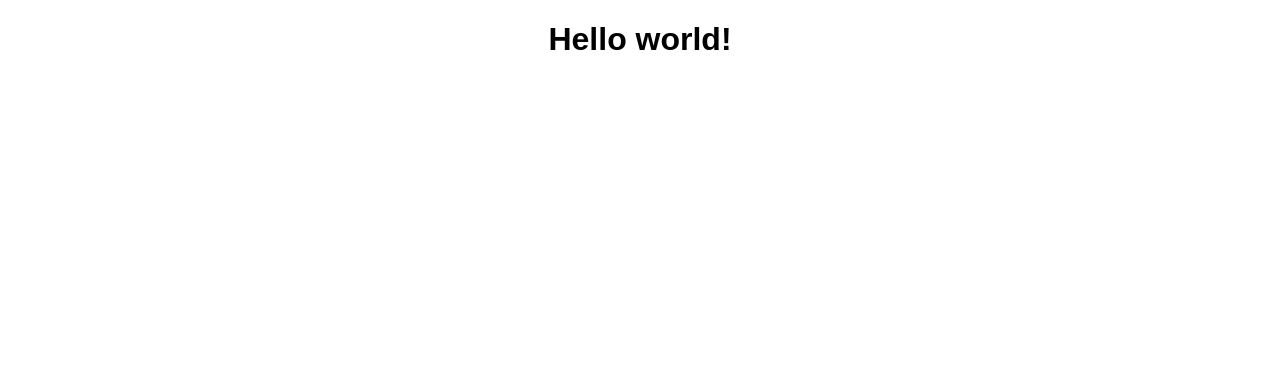
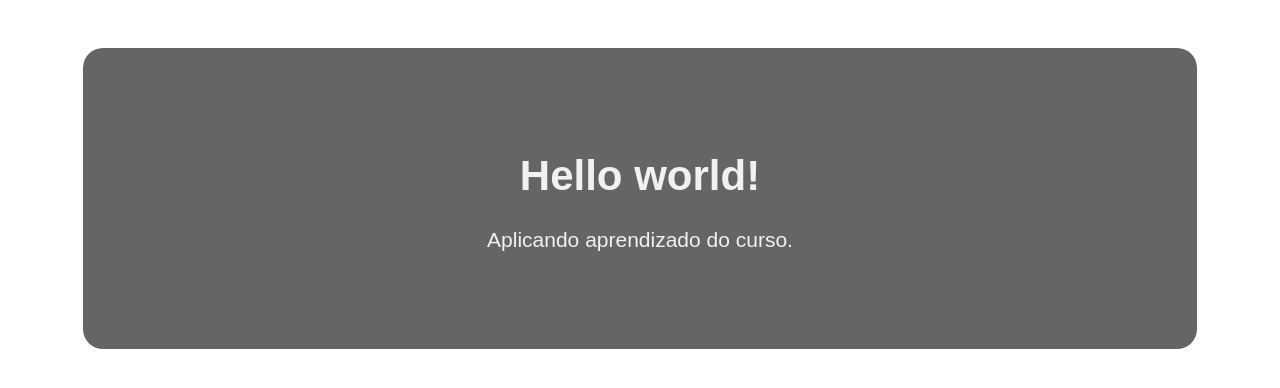
Before and after one commit to WillamesSilv/curso-git, a plain HTML site: page index.html in a window 1280 px wide. Drawn offline with Linux system fonts and the light colour scheme.

Commit message:
adicionando elementos html e css

```diff
--- a/index.html
+++ b/index.html
@@ -7,13 +7,25 @@
     <style>
         body {
             text-align: center;
-            font: 18px;
+            font-size: 21px;
             font-family: Arial, Helvetica, sans-serif;
+            color: #f1f1f1;
         }
+
+        div {
+            background-color: #656565;
+            border-radius: 20px;
+            padding: 6%;
+            margin: 48px 75px;
+        }
+
     </style>
 </head>
 <body>
+    <div>
     <h1>Hello world!</h1>
+    <p>Aplicando aprendizado do curso.</p>
+    </div>
 
 </body>
 </html>
```
